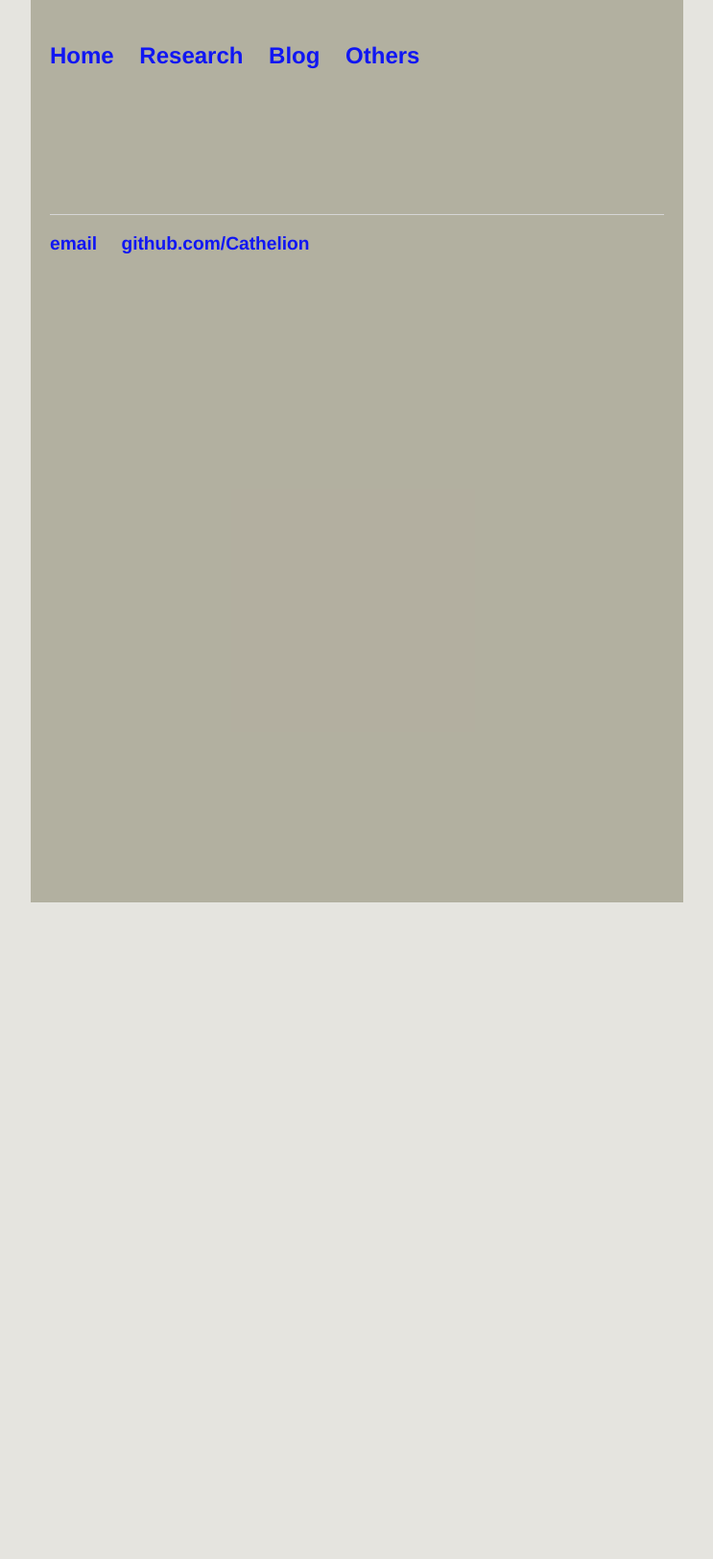
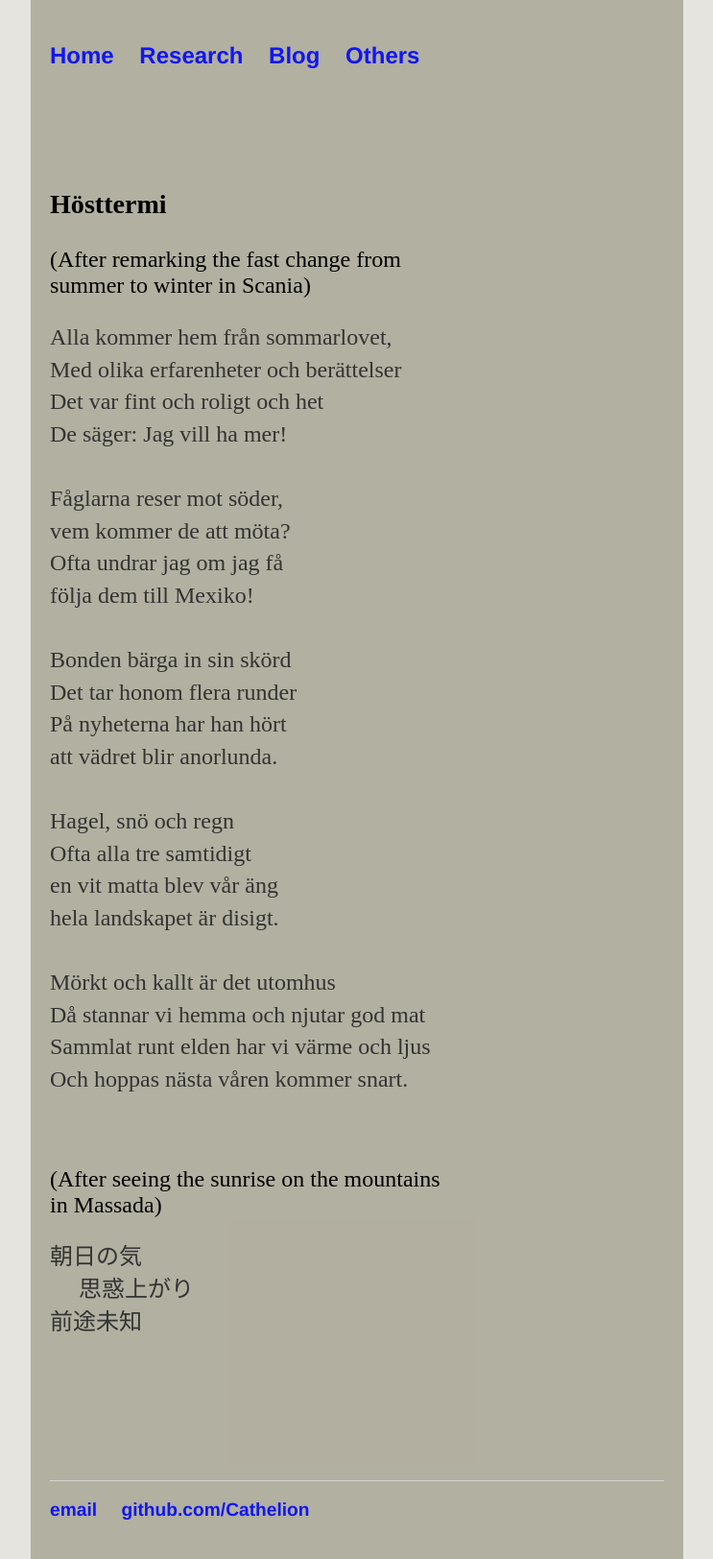
Before and after one commit to Cathelion/Cathelion.github.io, a Jekyll site: the page built from others/others.html, in a window 1280 px wide. Shown: the whole page at 96% size, without its empty margins (268-1011 px from the left). Built offline with Jekyll 4.4.1, drawn with Linux system fonts in a browser that asks for light colours; before the commit the page ends 940 px from its top, so only the background shows below that.

Commit message:
Update others.html

```diff
--- a/others/others.html
+++ b/others/others.html
@@ -2,3 +2,40 @@
 layout: default
 title: Others
 ---
+
+<div class="img-container1">
+  <h3>Hösttermi</h3>
+  (After remarking the fast change from summer to winter in Scania)
+         <p>
+Alla kommer hem från sommarlovet, <br>
+Med olika erfarenheter och berättelser<br>
+Det var fint och roligt och het<br>
+De säger: Jag vill ha mer!<br> <br>
+Fåglarna reser mot söder,<br>
+vem kommer de att möta?<br>
+Ofta undrar jag om jag få<br>
+följa dem till Mexiko!<br><br>
+Bonden bärga in sin skörd<br>
+Det tar honom flera runder<br>
+På nyheterna har han hört<br>
+att vädret blir anorlunda.<br><br>
+Hagel, snö och regn<br>
+Ofta alla tre samtidigt<br>
+en vit matta blev vår äng<br>
+hela landskapet är disigt.<br><br>
+Mörkt och kallt är det utomhus<br>
+Då stannar vi hemma och njutar god mat<br>
+Sammlat runt elden har vi värme och ljus<br>
+Och hoppas nästa våren kommer snart.
+         </p>
+   </div>
+
+
+<div class="img-container1">
+  (After seeing the sunrise on the mountains in Massada)
+         <p>
+           朝日の気 <br>
+           思惑上がり <br>
+           前途未知 <br>
+         </p>
+   </div>
```
